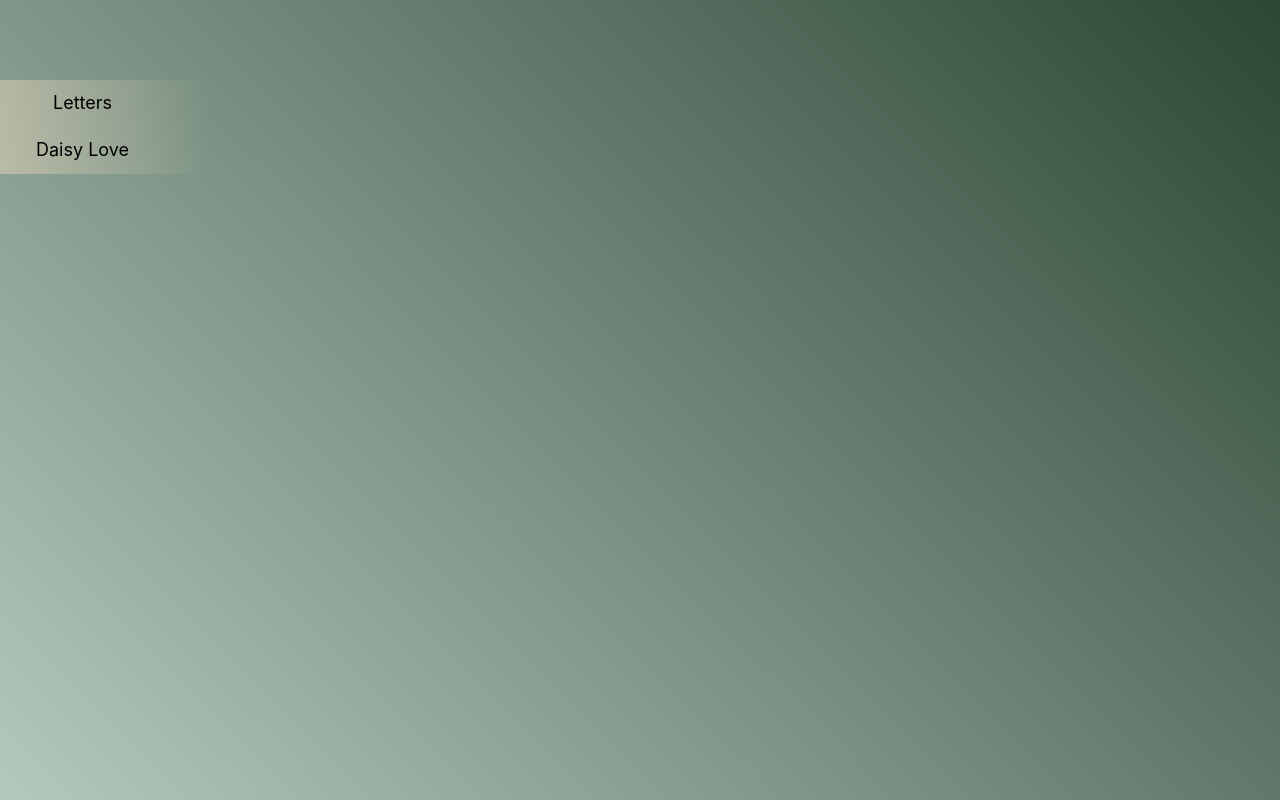
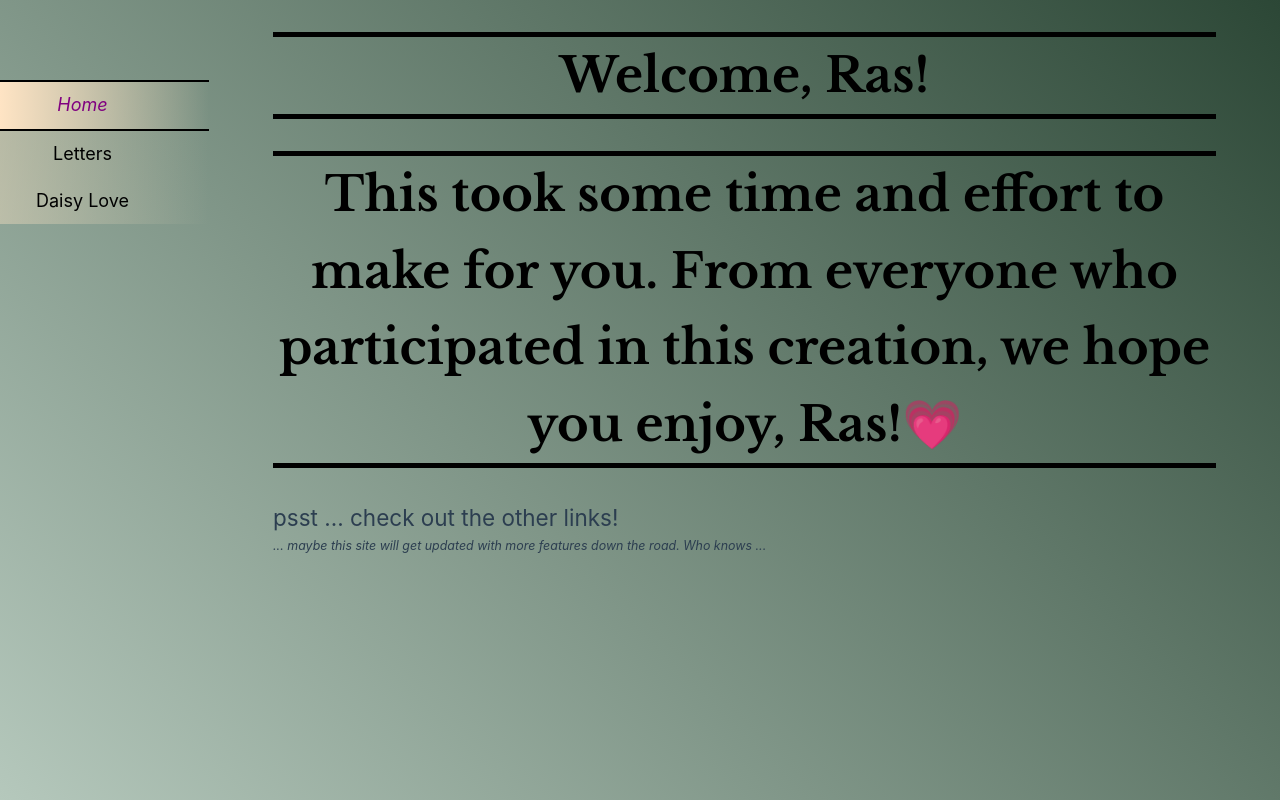
Before and after one commit to CommanderTrip/medica-ii, a Vue app in the folder for-ras/: page / in a window 1280 px wide. Before the commit this address had no page. Built offline with nearby package versions, Linux system fonts and the light colour scheme.

Commit message:
Added Home

```diff
--- a/for-ras/src/App.vue
+++ b/for-ras/src/App.vue
@@ -6,6 +6,7 @@ import { RouterLink, RouterView } from "vue-router"
   <header>
     <div>
       <nav>
+        <RouterLink to="/">Home</RouterLink>
         <RouterLink to="/Letters">Letters</RouterLink>
         <RouterLink to="/DaisyLove">Daisy Love</RouterLink>
       </nav>
--- a/for-ras/src/router/index.js
+++ b/for-ras/src/router/index.js
@@ -1,9 +1,21 @@
 import { createRouter, createWebHistory } from "vue-router"
 import LettersView from "../views/LettersView.vue"
+import HomeView from "@/views/HomeView.vue";
+import GiftView from "@/views/GiftView.vue";
 
 const router = createRouter({
   history: createWebHistory(import.meta.env.BASE_URL),
   routes: [
+    {
+      path: "/",
+      name: "home",
+      component: HomeView
+    },
+    {
+      path: "/WasTheOriginalGift",
+      name: "original gift",
+      component: GiftView
+    },
     {
       path: "/Letters",
       name: "letters",
--- /dev/null
+++ b/for-ras/src/views/GiftView.vue
@@ -0,0 +1,11 @@
+<script>
+
+</script>
+
+<template>
+
+</template>
+
+<style>
+
+</style>
--- /dev/null
+++ b/for-ras/src/views/HomeView.vue
@@ -0,0 +1,30 @@
+<script setup></script>
+
+<template>
+  <h1>Welcome, Ras!</h1>
+  <h1>
+    This took some time and effort to make for you. From everyone who participated in this creation,
+    we hope you enjoy, Ras!💗
+  </h1>
+  <h2>psst ... check out the other links!</h2>
+  <h5>
+    <em>... maybe this site will get updated with more features down the road. Who knows ...</em>
+  </h5>
+</template>
+
+<style scoped>
+div {
+  display: flex;
+  flex-direction: column;
+}
+
+h1 {
+  text-align: center;
+  font-family: "Libre Baskerville", serif;
+  font-weight: 700;
+  font-size: 36pt;
+  color: black;
+  border-block: 5px solid black;
+  margin-block: 2rem;
+}
+</style>
```
